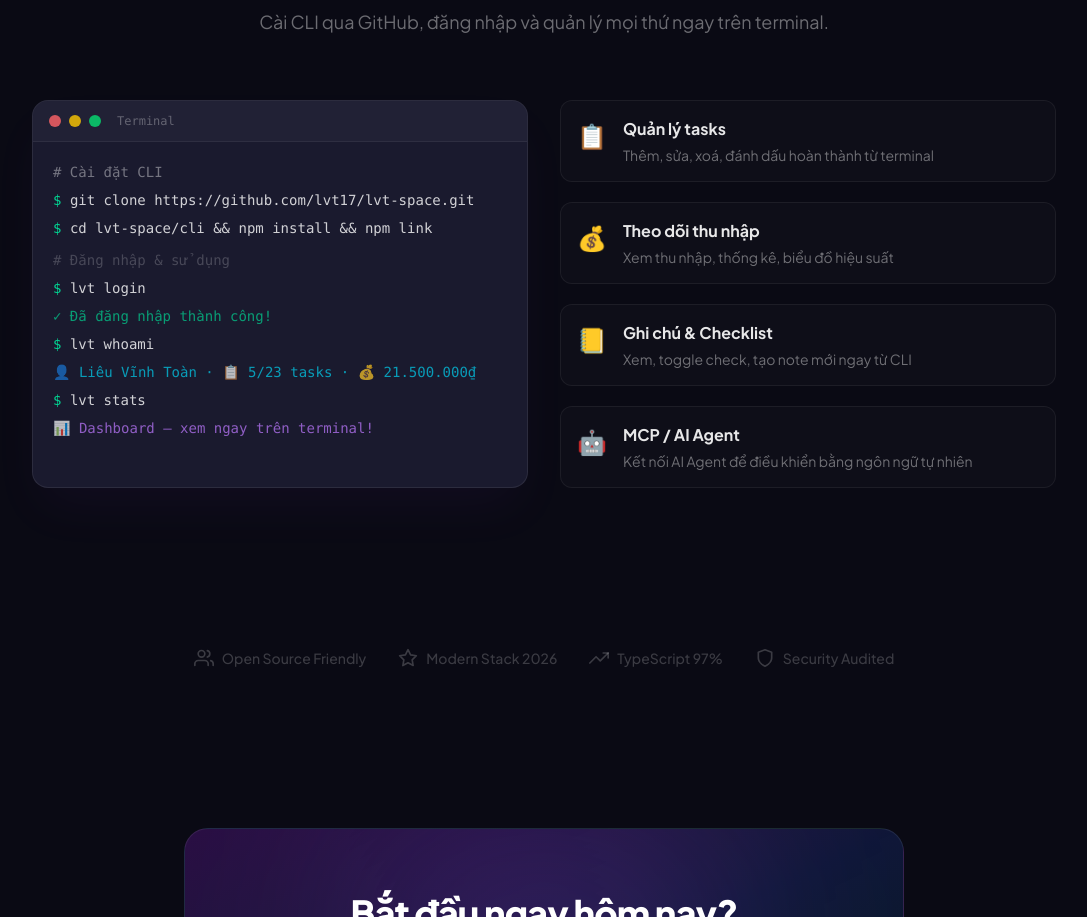
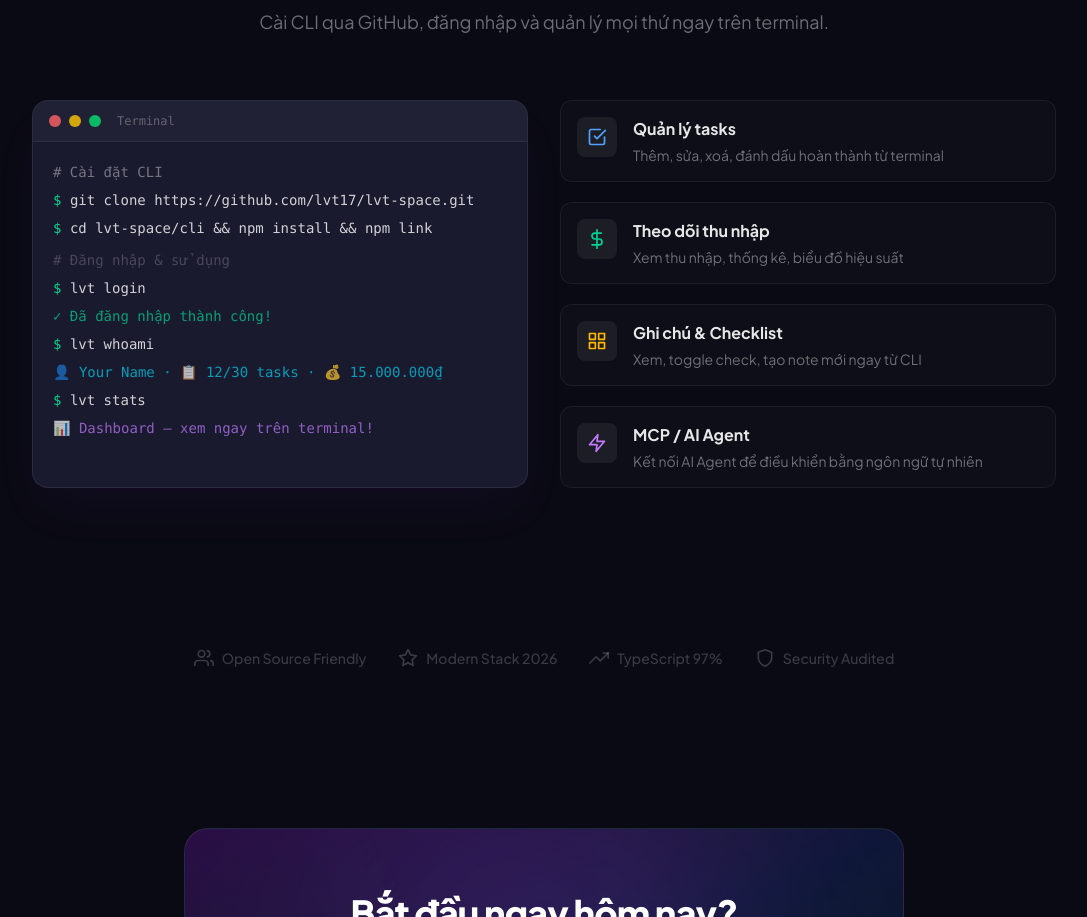
Before and after one commit to lvt17/lvt-space, a React (Vite) app: page / in a window 1280 px wide. Shown: the part 3075-3992 px from the top of the page, without its empty margins (96-1183 px from the left). Built offline with nearby package versions, Linux system fonts and the light colour scheme; no server answers.

Commit message:
fix: generic data + react icons on landing CLI section

```diff
--- a/src/pages/LandingPage.tsx
+++ b/src/pages/LandingPage.tsx
@@ -402,7 +402,7 @@ export default function LandingPage() {
                                 <p><span className="text-emerald-400">$</span> <span className="text-white/80">lvt login</span></p>
                                 <p className="text-emerald-400/70">  ✓ Đã đăng nhập thành công!</p>
                                 <p><span className="text-emerald-400">$</span> <span className="text-white/80">lvt whoami</span></p>
-                                <p className="text-cyan-400/70">  👤 Liêu Vĩnh Toàn · 📋 5/23 tasks · 💰 21.500.000₫</p>
+                                <p className="text-cyan-400/70">  👤 Your Name · 📋 12/30 tasks · 💰 15.000.000₫</p>
                                 <p><span className="text-emerald-400">$</span> <span className="text-white/80">lvt stats</span></p>
                                 <p className="text-purple-400/70">  📊 Dashboard — xem ngay trên terminal!</p>
                             </div>
@@ -411,13 +411,13 @@ export default function LandingPage() {
                         {/* Features list */}
                         <div className="flex flex-col justify-center space-y-5">
                             {[
-                                { icon: '📋', title: lang === 'vi' ? 'Quản lý tasks' : 'Task Management', desc: lang === 'vi' ? 'Thêm, sửa, xoá, đánh dấu hoàn thành từ terminal' : 'Add, edit, delete, mark complete from terminal' },
-                                { icon: '💰', title: lang === 'vi' ? 'Theo dõi thu nhập' : 'Income Tracking', desc: lang === 'vi' ? 'Xem thu nhập, thống kê, biểu đồ hiệu suất' : 'View income, stats, performance charts' },
-                                { icon: '📒', title: lang === 'vi' ? 'Ghi chú & Checklist' : 'Notes & Checklists', desc: lang === 'vi' ? 'Xem, toggle check, tạo note mới ngay từ CLI' : 'View, toggle, create notes from CLI' },
-                                { icon: '🤖', title: lang === 'vi' ? 'MCP / AI Agent' : 'MCP / AI Agent', desc: lang === 'vi' ? 'Kết nối AI Agent để điều khiển bằng ngôn ngữ tự nhiên' : 'Connect AI agents to control with natural language' },
+                                { icon: <FiCheckSquare className="text-xl text-blue-400" />, title: lang === 'vi' ? 'Quản lý tasks' : 'Task Management', desc: lang === 'vi' ? 'Thêm, sửa, xoá, đánh dấu hoàn thành từ terminal' : 'Add, edit, delete, mark complete from terminal' },
+                                { icon: <FiDollarSign className="text-xl text-emerald-400" />, title: lang === 'vi' ? 'Theo dõi thu nhập' : 'Income Tracking', desc: lang === 'vi' ? 'Xem thu nhập, thống kê, biểu đồ hiệu suất' : 'View income, stats, performance charts' },
+                                { icon: <FiGrid className="text-xl text-amber-400" />, title: lang === 'vi' ? 'Ghi chú & Checklist' : 'Notes & Checklists', desc: lang === 'vi' ? 'Xem, toggle check, tạo note mới ngay từ CLI' : 'View, toggle, create notes from CLI' },
+                                { icon: <FiZap className="text-xl text-purple-400" />, title: lang === 'vi' ? 'MCP / AI Agent' : 'MCP / AI Agent', desc: lang === 'vi' ? 'Kết nối AI Agent để điều khiển bằng ngôn ngữ tự nhiên' : 'Connect AI agents to control with natural language' },
                             ].map((f, i) => (
                                 <div key={i} className="flex items-start gap-4 p-4 rounded-xl bg-white/[0.02] border border-white/[0.06] hover:border-white/[0.12] transition-all">
-                                    <span className="text-2xl shrink-0 mt-0.5">{f.icon}</span>
+                                    <div className="w-10 h-10 rounded-lg bg-white/[0.06] flex items-center justify-center shrink-0">{f.icon}</div>
                                     <div>
                                         <h4 className="font-bold text-white/90 mb-1">{f.title}</h4>
                                         <p className="text-sm text-white/40">{f.desc}</p>
```
